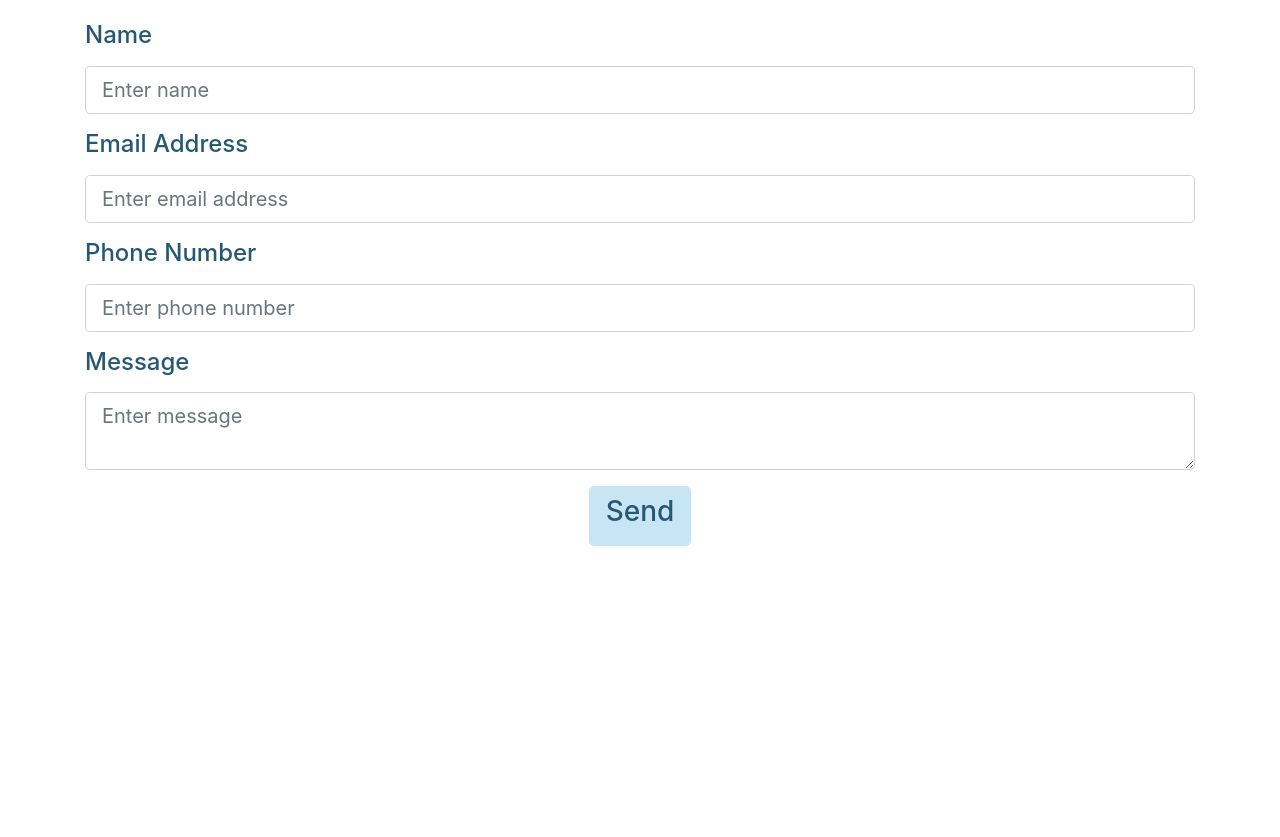
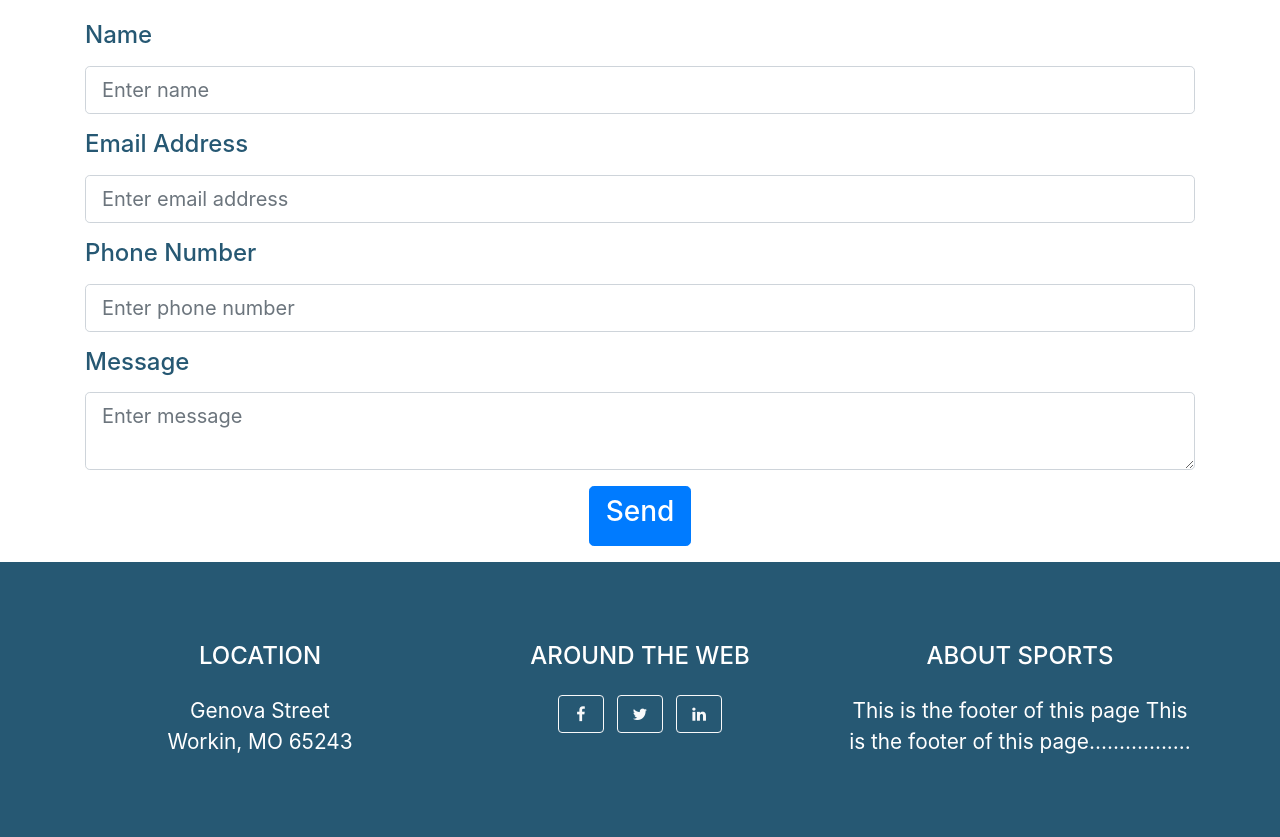
Before and after one commit to Uriel-Medina05/Landing-Page, a website: page index.html in a window 1280 px wide. Shown: the part 2197-3034 px from the top of the page. Before the commit the page ends 2759 px from the top, so only its background shows below. Drawn offline with nearby package versions, Linux system fonts and the light colour scheme.

Commit message:
LP-012"Footer section"

```diff
--- a/css/main.css
+++ b/css/main.css
@@ -62,10 +62,7 @@ p {
 .bg-primary {
   background-color: #c7e5f5 !important;
 }
-.mb-5,
-.my-5 {
-  margin-bottom: 3rem !important;
-}
+
 
 /* Divisions */
 .divider-custom {
@@ -196,3 +193,11 @@ p {
   font-family: 'Cabin', sans-serif !important;
   text-align: justify;
 }
+
+/* footer */
+.footer {
+  padding-top: 5rem;
+  padding-bottom: 5rem;
+  background-color: #265873;
+  color: #fff;
+}
--- a/index.html
+++ b/index.html
@@ -162,13 +162,49 @@
                             <textarea type="text" id="message" class="form-control form-control-lg" placeholder="Enter message"></textarea>
                         </div>
                         <div class="col-lg-12 mb-3 text-center">
-                            <button class="btn bg-primary btn-lg text-portfolio"><h3>Send</h3></button>
+                            <button class="btn btn-primary btn-lg "><h3>Send</h3></button>
                         </div>
                     </div>
                 </form>
             </div>
         </div>
     </section>
+
+   <!-- Footer -->
+  <footer class="footer text-center bluef text-white">
+    <div class="container d-flex align-items-center">
+      <div class="row">
+
+        <!-- Footer Location -->
+        <div class="col-lg-4 mb-5 mb-lg-0">
+          <h4 class="text-uppercase mb-4">Location</h4>
+          <p class="text-white mb-0"> Genova Street
+            <br>Workin, MO 65243</p>
+        </div>
+
+        <!-- Footer Social Icons -->
+        <div class="col-lg-4 mb-5 mb-lg-0">
+          <h4 class="text-uppercase mb-4">Around the Web</h4>
+          <a class="btn btn-outline-light btn-social mx-1" href="#">
+            <i class="fa fa-fw fa-facebook-f"></i>
+          </a>
+          <a class="btn btn-outline-light btn-social mx-1" href="#">
+            <i class="fa fa-fw fa-twitter"></i>
+          </a>
+          <a class="btn btn-outline-light btn-social mx-1" href="#">
+            <i class="fa fa-fw fa-linkedin"></i>
+          </a>
+        </div>
+
+        <!-- Footer About Text -->
+        <div class="col-lg-4">
+          <h4 class="text-uppercase mb-4">About Sports</h4>
+          <p class="text-white mb-0">This is the footer of this page This is the footer of this page.................</p>
+        </div>
+
+      </div>
+    </div>
+  </footer>
 
 <!-- Bootstrap JS -->
 	<script src="https://code.jquery.com/jquery-3.3.1.slim.min.js"></script>
```
